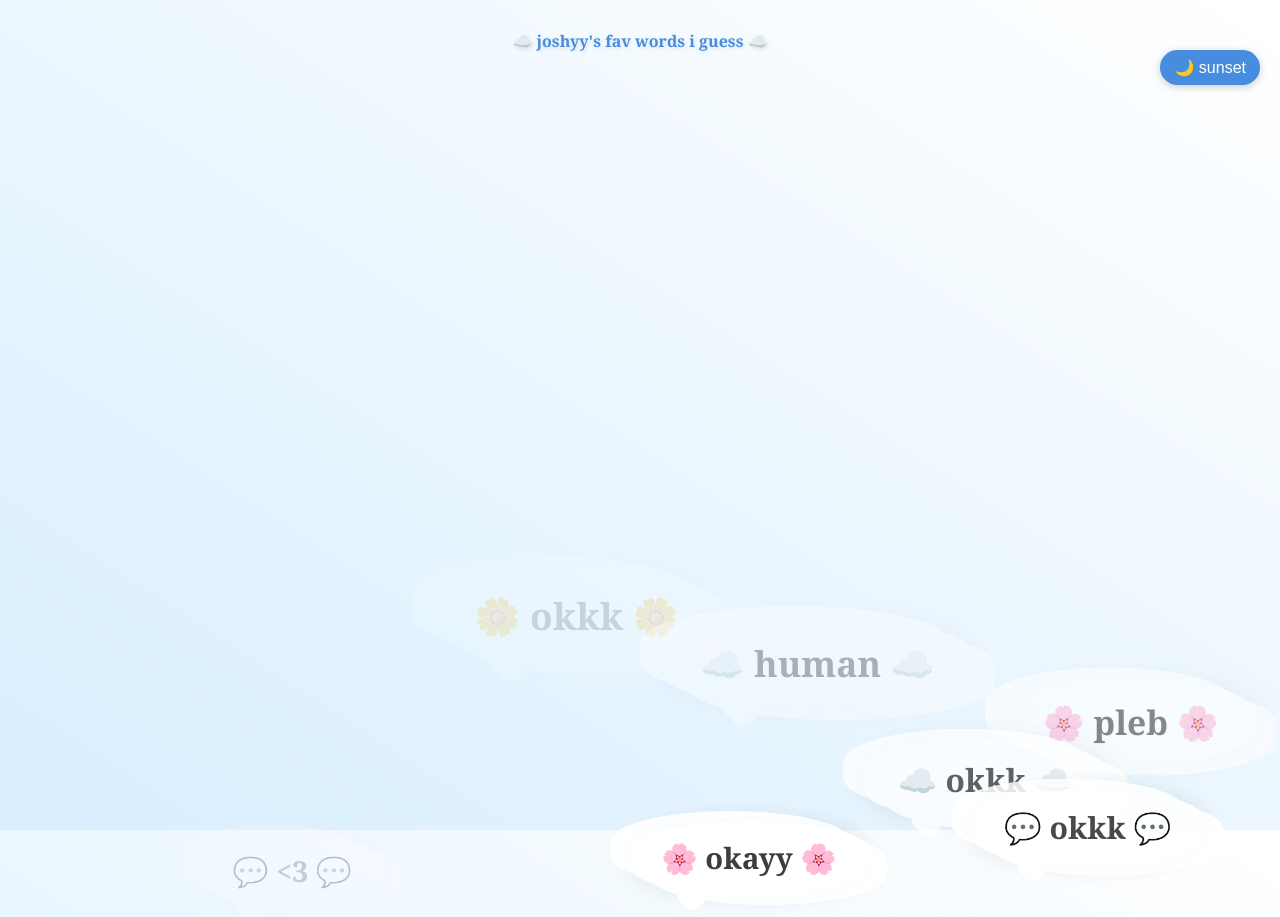
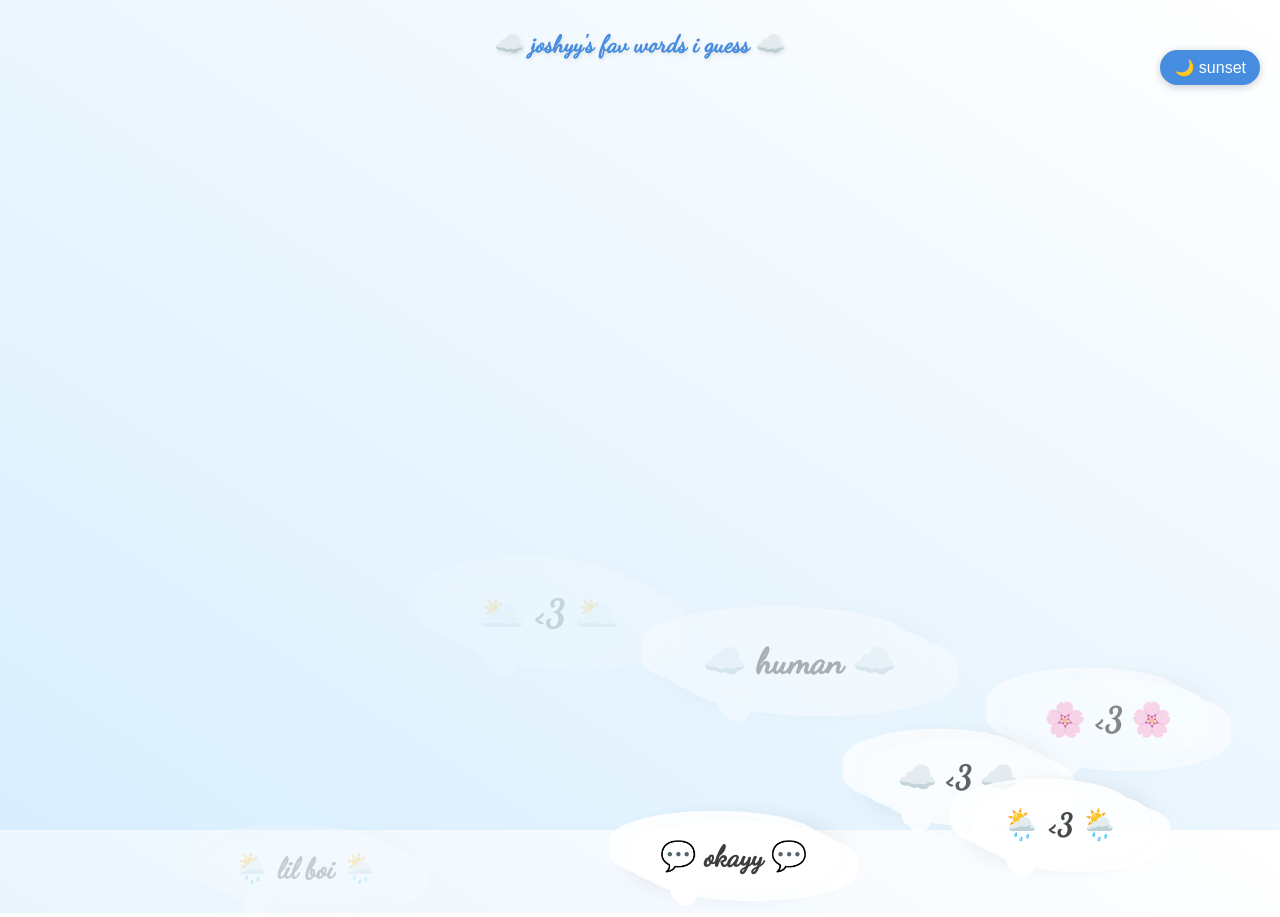
Before and after one commit to Ifhy1/joshhy-s, a plain HTML site: page index.html in a window 1280 px wide. Drawn offline with Linux system fonts and the light colour scheme.

Commit message:
againnnn

```diff
--- a/index.html
+++ b/index.html
@@ -5,6 +5,8 @@
   <meta name="viewport" content="width=device-width, initial-scale=1" />
   <title>joshyy's fav words i guess</title>
   <link rel="stylesheet" href="styles.css" />
+  <link href="https://fonts.googleapis.com/css2?family=Dancing+Script&display=swap" rel="stylesheet" />
+
 </head>
 <body>
   <button id="toggleMode">🌙 sunset</button>
--- a/script.js
+++ b/script.js
@@ -1,7 +1,7 @@
 const words = [
-  'okayy', 'kek', 'human', ':)', 'lmao', 'okkk', '<3', 'lil boi', 'pleb'
+  'okayy', 'kek', 'human', ':)', 'lmao', 'okkk', '<3', 'lil boi', 'pleb', '<3'
 ];
-const emojis = ['☁️', '💭', '✨', '🌸', '💬', '⭐', '🌼', '🫧'];
+const emojis = ['☁️', '💭', '✨', '🌸', '💬', '🌦️', '⭐', '🌼', '🌥️','🫧'];
 
 function createCloud() {
   const word = words[Math.floor(Math.random() * words.length)];
--- a/styles.css
+++ b/styles.css
@@ -1,8 +1,7 @@
-/* General styles */
 body {
   margin: 0;
   padding: 0;
-  font-family: georgia;
+  font-family: 'Dancing Script', cursive;
   height: 100vh;
   overflow: hidden;
   position: relative;
@@ -13,7 +12,7 @@ body {
 }
 
 h1 {
-  font-size: 1rem;
+  font-size: 1.5rem;
   color: #468de0;
   margin-top: 30px;
   font-weight: 600;
```
